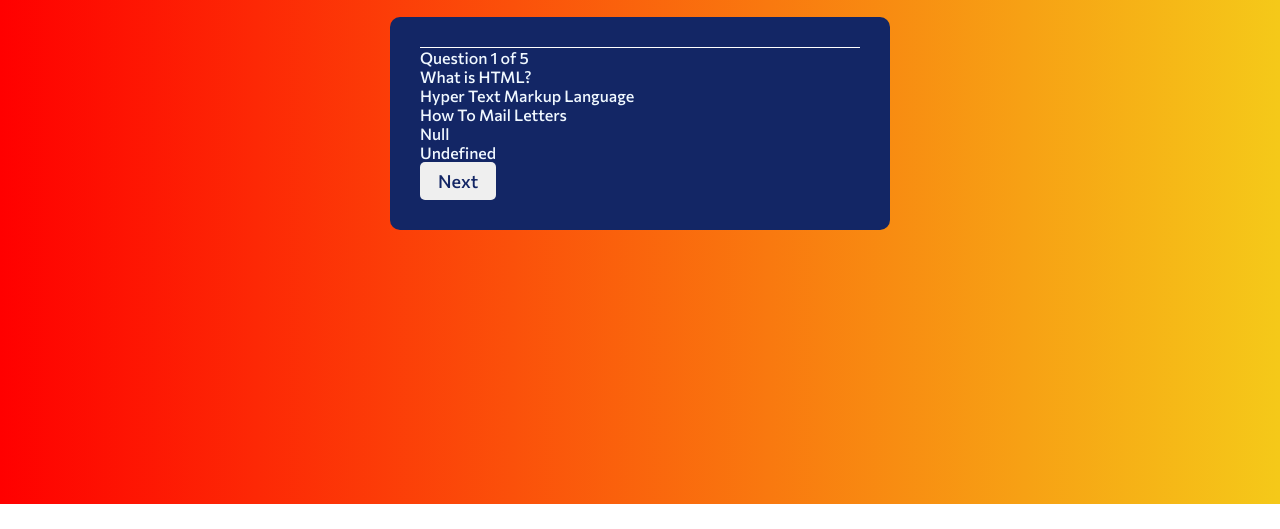
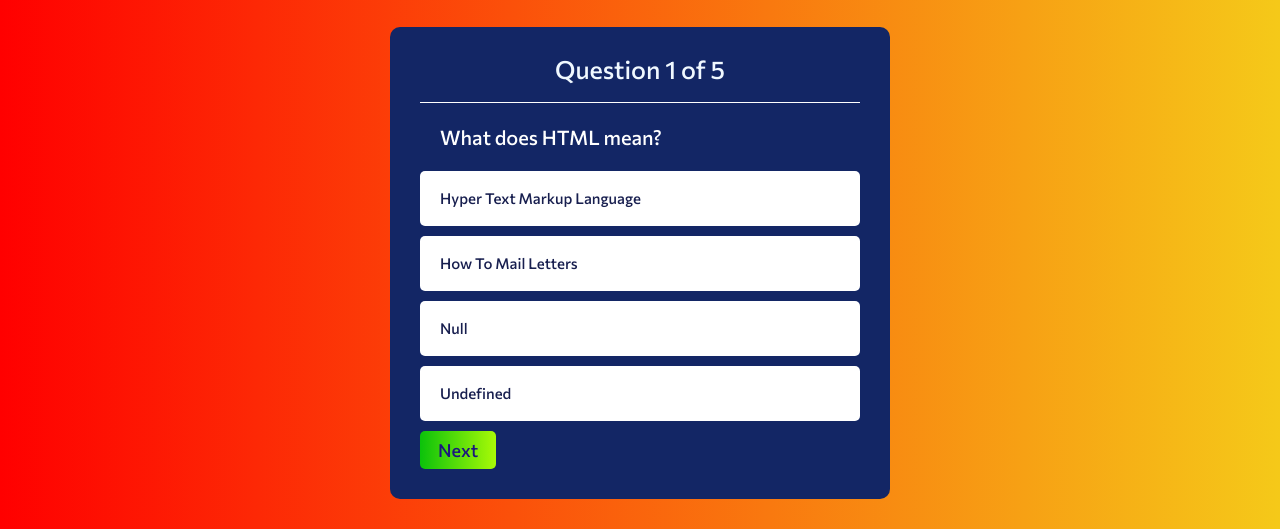
Before and after one commit to triathao/Code-Quiz, a plain HTML site: page index.html in a window 1280 px wide. Shown: the part 296-825 px from the top of the page. Before the commit the page ends 800 px from the top, so only its background shows below. Drawn offline with Linux system fonts and the light colour scheme.

Commit message:
css work

```diff
--- a/Assets/style.css
+++ b/Assets/style.css
@@ -34,7 +34,8 @@ body {
     font-size: 30px;
     color: aliceblue;
     font-weight: 700;
-    margin-top: 25px;
+    margin-top: 10px;
+    margin-bottom: 25px;
     line-height: 25px;
 }
 
@@ -51,8 +52,9 @@ body {
 }
 
 .btn {
+    background-image: linear-gradient(to right, rgb(11, 194, 11) , rgb(169, 250, 7));
     padding: 8px 18px;
-    color: rgb(19, 38, 101);
+    color: rgb(27, 22, 125);
     border: none;
     border-radius: 5px;
     font-family: 'Commissioner', sans-serif;
@@ -61,16 +63,35 @@ body {
 }
 
 .quiz-box .question-number {
-    font-size: 20px;
+    font-size: 25px;
+    text-align: center;
     color: aliceblue;
-    font-weight: 700;
+    font-weight: 500;
     border-bottom: 1px solid white;
+    padding-bottom: 20px;
+    line-height: 25px;
 
 }
+
 .quiz-box .question-text {
+    font-size: 20px;
+    color: rgb(255, 255, 255);
+    line-height: 28px;
+    font-weight: 300px;
+    padding: 20px;
+    margin: 0cm;
 
 }
-.quiz-box .option-container {
+.quiz-box .option-container {}
+
+.quiz-box .option-container .option {
+    color: rgb(24, 31, 79);
+    background-color: rgb(255, 255, 255);
+    padding: 20px;
+    font-size: 15px;
+    line-height: 15px;
+    border-radius: 5px;
+    margin-bottom: 10px;
 
 }
 .quiz-box .answer-indicator {
--- a/index.html
+++ b/index.html
@@ -21,10 +21,12 @@
     </div>
 
     <div class="quiz-box custom-box">
-        <div class="question-number"></div>
+        <div class="question-number">
             Question 1 of 5
-        <div class="question-text"></div>
-            What is HTML?
+        </div>
+        <div class="question-text">
+            What does HTML mean?
+        </div>
         <div class="option-container">
             <div class="option">Hyper Text Markup Language</div>
             <div class="option">How To Mail Letters</div>
@@ -38,6 +40,7 @@
             <div></div>
             <div></div>
             <div></div>
+            <div></div>
 
 
     </div>
```
